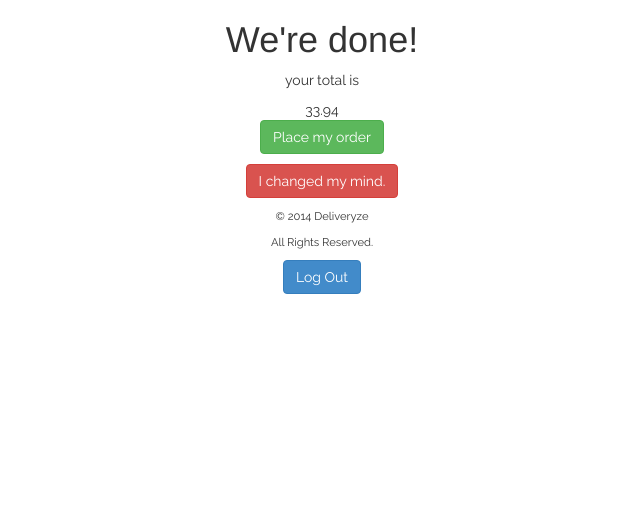
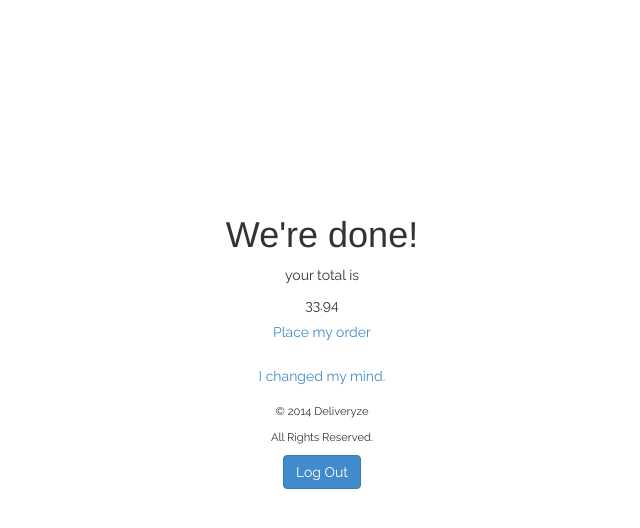
Before and after one commit to epolner/deliveryze, a Django app: page /placeorder in a window 1280 px wide. Shown: the top 528 px of the page, without its empty margins (318-958 px from the left). Run offline with Django 3.2, Linux system fonts and the light colour scheme; some libraries are stand-ins or nearby versions.

Commit message:
fixed centering issue and working on fixing buttons

```diff
--- a/templates/base.html
+++ b/templates/base.html
@@ -12,8 +12,7 @@
 	<style>
 	.body{
 			font-family: 'Raleway', serif;
-			margin-top = -400px:
-
+			padding-top: 195px;
 		}
 		.footer {
 			text-align: center;
@@ -36,7 +35,7 @@
 		<div class= "footer">
 		<p>© 2014 Deliveryze</p>
 		<p>All Rights Reserved.</p>
-		<p><a href="login.html" class="btn btn-primary">Log Out</a></p>
+		<p><a href={% url 'homepage' %} class="btn btn-primary"input type="submit"> Log Out</a></p>
 		<div class="fb-like" data-href="https://facebook.com/Deliveryze"   data-layout="standard" data-action="like" data-show-faces="true" data-share="true">
 
 		</div>
--- a/templates/placeorder.html
+++ b/templates/placeorder.html
@@ -6,8 +6,8 @@
 		<h1>We're done!</h1>
 		<p>your total is</p>
 			{{total}}
-                        <p><a href="{% url 'done' %} " input type="submit" class="btn btn-success btn-large"><i class="icon-white icon-ok"></i> Place my order</a><p>
-		<p><a href="{%url 'homepage' %}" class="btn btn-danger"><i class="icon-white icon-remove"></i> I changed my mind.</a></p>
+<p><a class="btn" href="{% url 'done' %} " input type="submit" class="btn btn-success btn-large"><i class="icon-white icon-ok"></i> Place my order</a><p>
+		<p><a class="btn" href="{%url 'homepage' %}"><i class="icon-white icon-remove"></i> I changed my mind.</a></button></p>
 
 
 	</div>
--- a/templates/signup.html
+++ b/templates/signup.html
@@ -21,7 +21,7 @@
 			<input type="CVV" class="span3" placeholder="CVV">
 		</p>
 
-		<input type="submit" class="btn btn-primary btn-large" value="Put in my order!"/></p>
+		<button class="btn btn-large btn-primary" type="submit"> Put in my order</button></p>
 	    </center>
 
 		<script src="https://code.jquery.com/jquery.js"></script>
```
